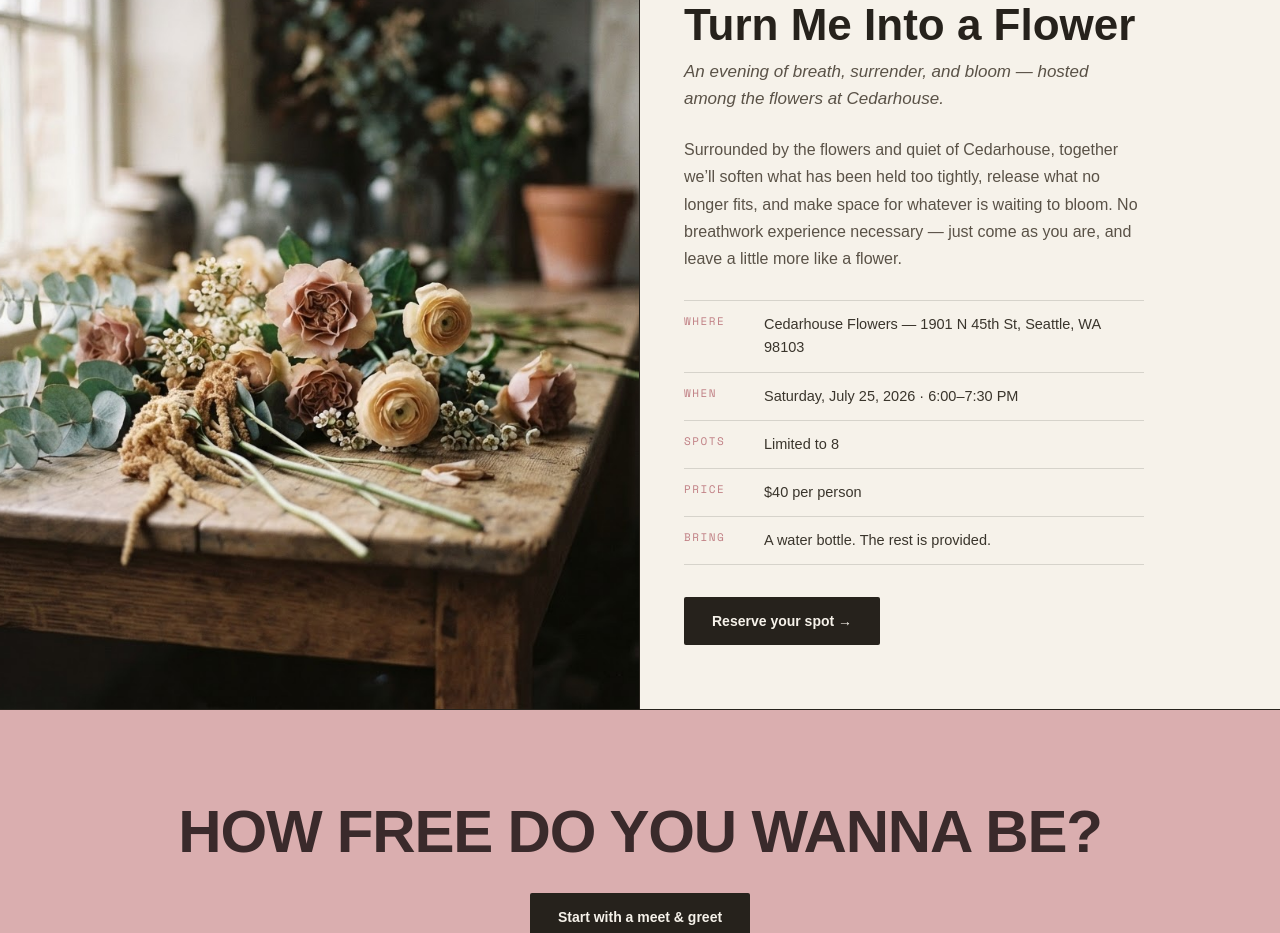
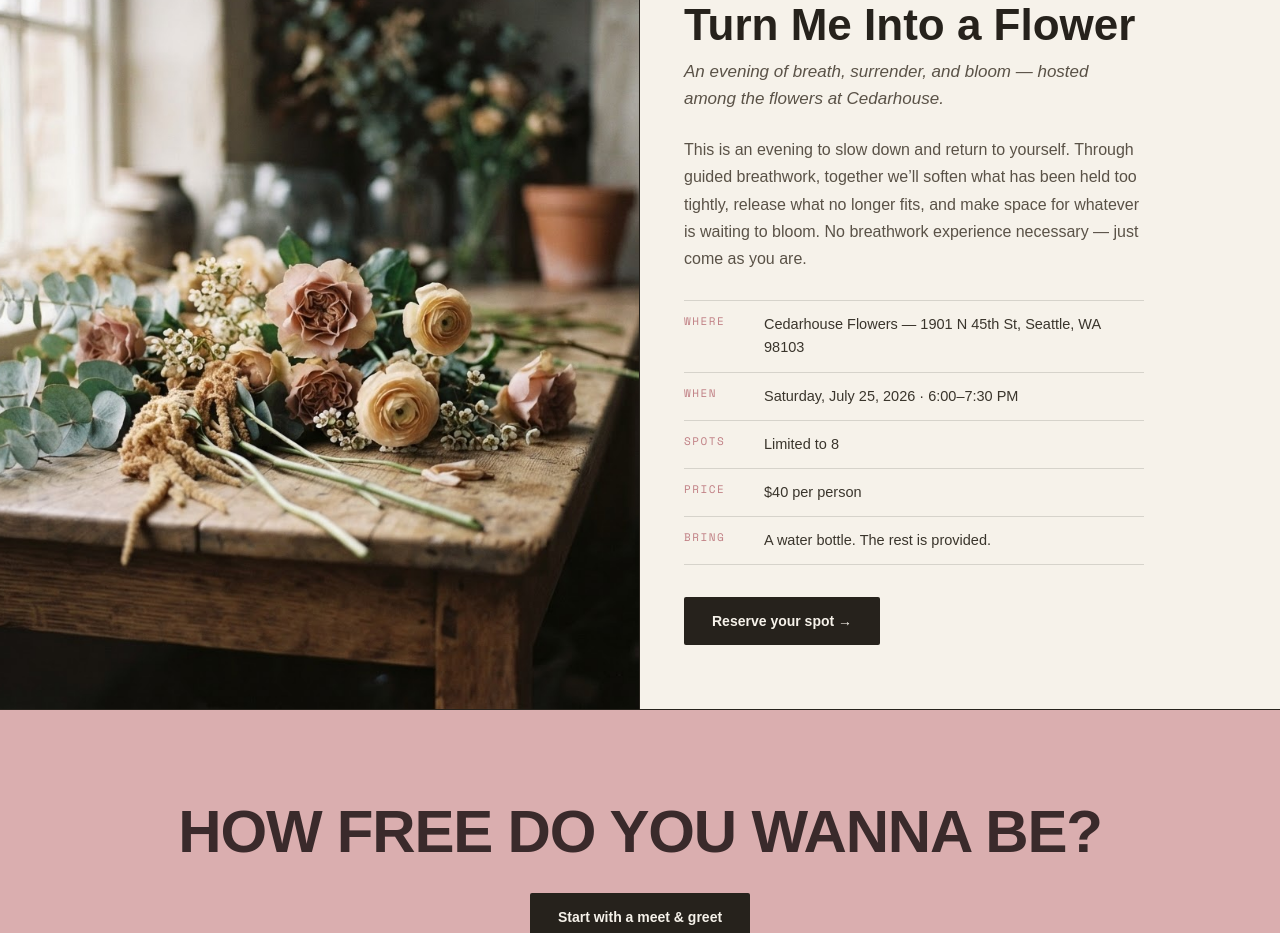
Before and after one commit to caitlynecorry/caitlyne-corry-site, a Next.js app: page /offerings in a window 1280 px wide. Shown: the part 2220-3153 px from the top of the page. Built offline with nearby package versions, Linux system fonts and the light colour scheme; a web font is replaced by a local one.

Commit message:
feat: revise event and offering page descriptions for breathwork experience
Co-authored-by: caitlynecorry <262380122+caitlynecorry@users.noreply.github.com>

```diff
--- a/app/events/page.tsx
+++ b/app/events/page.tsx
@@ -42,11 +42,11 @@ export default function EventsPage() {
             flowers at Cedarhouse.
           </p>
           <p className="mb-7 max-w-[460px] font-grotesk text-base leading-[1.7] text-[#5a5247]">
-            Surrounded by the flowers and quiet of Cedarhouse, together
-            we&rsquo;ll soften what has been held too tightly, release what no
-            longer fits, and make space for whatever is waiting to bloom. No
-            breathwork experience necessary — just come as you are, and leave a
-            little more like a flower.
+            This is an evening to slow down and return to yourself. Through
+            guided breathwork, together we&rsquo;ll soften what has been held too
+            tightly, release what no longer fits, and make space for whatever is
+            waiting to bloom. No breathwork experience necessary — just come as
+            you are.
           </p>
           <dl className="mb-8 max-w-[460px] border-t border-ink/15 font-grotesk text-[14.5px] leading-[1.6] text-ink">
             {[
--- a/app/offerings/page.tsx
+++ b/app/offerings/page.tsx
@@ -166,11 +166,11 @@ export default function OfferingsPage() {
             flowers at Cedarhouse.
           </p>
           <p className="mb-7 max-w-[460px] font-grotesk text-base leading-[1.7] text-[#5a5247]">
-            Surrounded by the flowers and quiet of Cedarhouse, together
-            we&rsquo;ll soften what has been held too tightly, release what no
-            longer fits, and make space for whatever is waiting to bloom. No
-            breathwork experience necessary — just come as you are, and leave a
-            little more like a flower.
+            This is an evening to slow down and return to yourself. Through
+            guided breathwork, together we&rsquo;ll soften what has been held too
+            tightly, release what no longer fits, and make space for whatever is
+            waiting to bloom. No breathwork experience necessary — just come as
+            you are.
           </p>
           <dl className="mb-8 max-w-[460px] border-t border-ink/15 font-grotesk text-[14.5px] leading-[1.6] text-ink">
             {[
```
